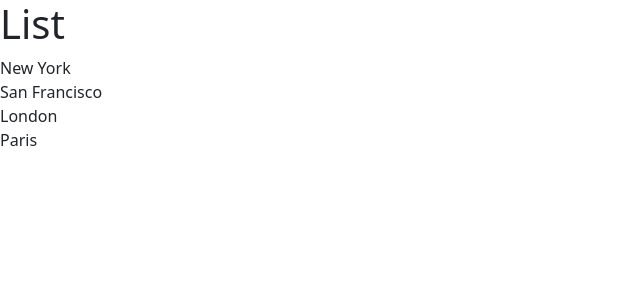
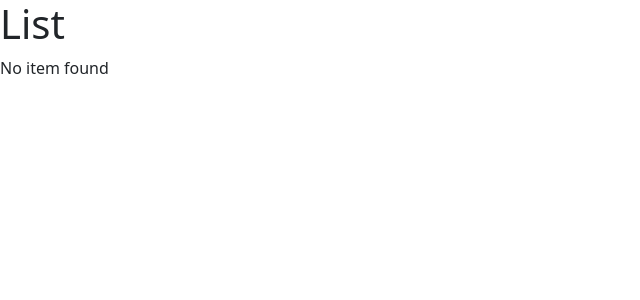
Before and after one commit to meron847/React-for-beginner, a React (Vite) app: page / in a window 1280 px wide. Shown: the top 300 px of the page, without its empty margins (0-640 px from the left). Built offline with nearby package versions, Linux system fonts and the light colour scheme.

Commit message:
if the items is empty it render  no item found else it render some text

```diff
--- a/src/assets/components/ListGroup.tsx
+++ b/src/assets/components/ListGroup.tsx
@@ -1,16 +1,12 @@
 
 
 function ListGroup() {
-      const items = [
-        'New York',
-        'San Francisco',
-        'London',
-        'Paris'
-      ]
+      const items =  [];
 
   return (
     <>
       <h1>List</h1>
+      {items.length === 0 && <p>No item found</p>}
       <ul className="list-group">
        {items.map(item => <li key={item}>{item}</li>)}
       </ul>
```
